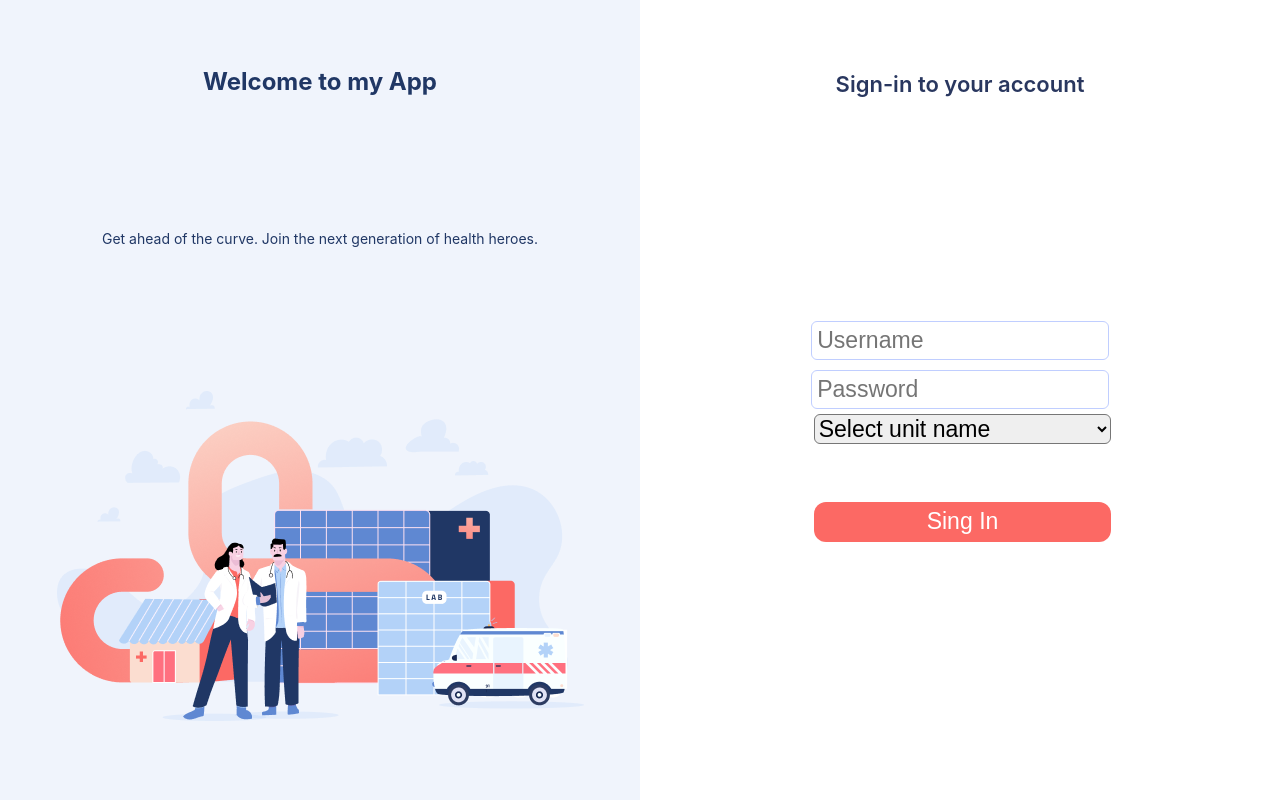
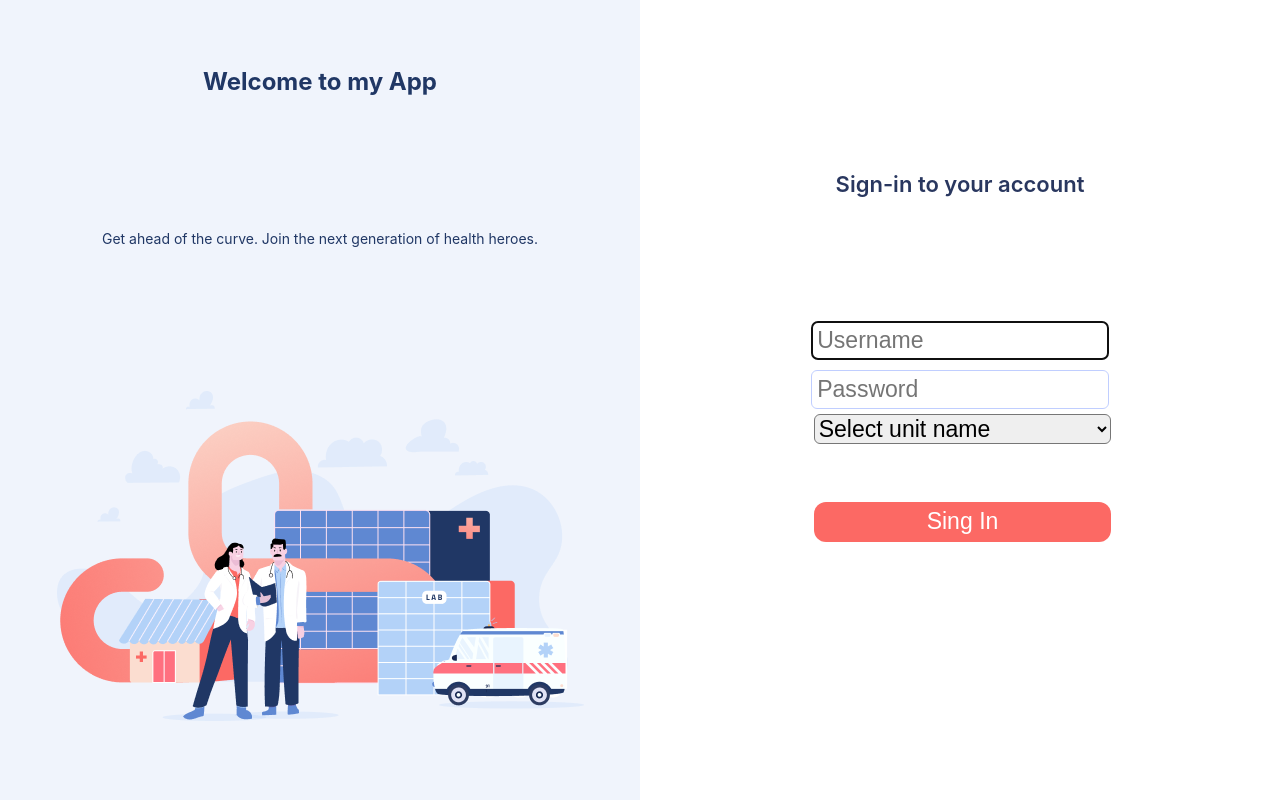
Before and after one commit to CompileWithQureshi/Design-project, a React (Create React App) app: page / in a window 1280 px wide. Built offline with nearby package versions, Linux system fonts and the light colour scheme.

Commit message:
useRef and useEffect in login-page

```diff
--- a/src/App.css
+++ b/src/App.css
@@ -52,7 +52,7 @@
 }
 .sign-in {
   position: fixed;
-  top: 70px;
+  top: 170px;
   font-family: Inter;
   font-size: 22px;
   font-weight: 600;
--- a/src/components/LoginPage.jsx
+++ b/src/components/LoginPage.jsx
@@ -1,10 +1,14 @@
 import Fade from "react-reveal/Fade";
 import Frame from "../Frame.png";
 import "../App.css";
-import React, { useState } from "react";
+import React, { useState, useRef, useEffect } from "react";
 import { motion } from "framer-motion";
 // import { Link } from "react-router-dom";
 const LoginPage = (props) => {
+  const inputElement = useRef();
+  useEffect(() => {
+    inputElement.current.focus();
+  }, []);
   const [datas, setDatas] = useState({
     usernames: "",
     passwords: "",
@@ -53,6 +57,7 @@ const LoginPage = (props) => {
               onChange={onChangeHandler}
               name="usernames"
               value={usernames}
+              ref={inputElement}
             />
             <br />
             <input
```
